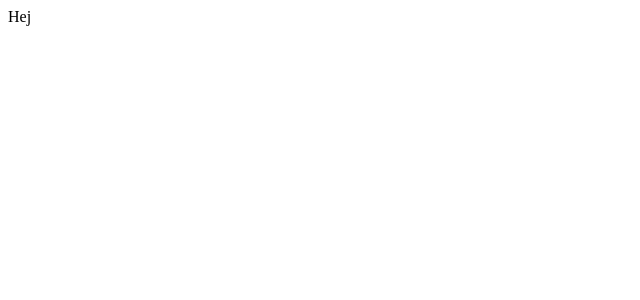
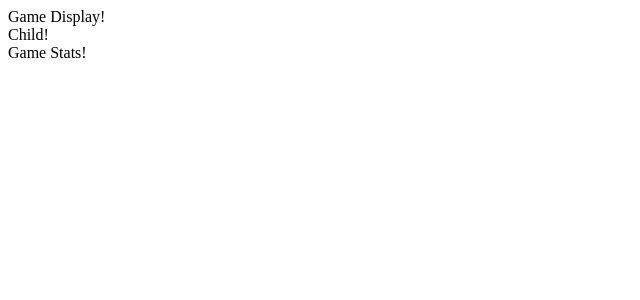
Before and after one commit to PontusNelander/4inARow, a React (Create React App) app in the folder my-app/: page / in a window 1280 px wide. Shown: the top 300 px of the page, without its empty margins (0-640 px from the left). Built offline with nearby package versions, Linux system fonts and the light colour scheme.

Commit message:
Added Components to work with

```diff
--- a/my-app/src/App.js
+++ b/my-app/src/App.js
@@ -1,9 +1,14 @@
 import React, {Component} from 'react';
+import GameDisplay from './components/GameDisplay';
+import GameStats from './components/GameStats';
 
 class App extends Component {
     render () {
         return (
-            <div>Hej</div>
+            <div>
+            <GameDisplay />
+            <GameStats />
+            </div>
         )
     }
 }
--- /dev/null
+++ b/my-app/src/components/Child.js
@@ -0,0 +1,11 @@
+import React, {Component} from 'react';
+
+class Child extends Component {
+    render() {
+        return (
+            <div>Child!</div>
+        )
+    }
+}
+
+export default Child
--- /dev/null
+++ b/my-app/src/components/GameDisplay.js
@@ -0,0 +1,17 @@
+import React, {Component} from 'react';
+import Child from './Child';
+
+class GameDisplay extends Component {
+
+
+    render() {
+        return (
+            <div>
+            <div>Game Display!</div>
+            <Child />
+            </div>
+        )
+    }
+}
+
+export default GameDisplay
--- /dev/null
+++ b/my-app/src/components/GameStats.js
@@ -0,0 +1,11 @@
+import React, {Component} from 'react';
+
+class GameStats extends Component {
+    render() {
+        return (
+            <div>Game Stats!</div>
+        )
+    }
+}
+
+export default GameStats
```
